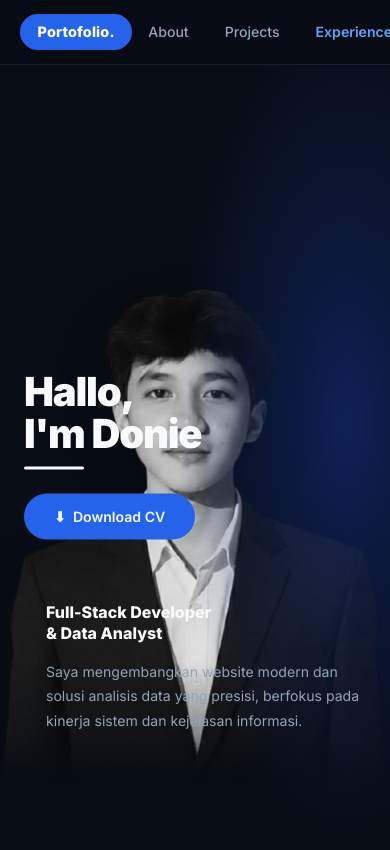
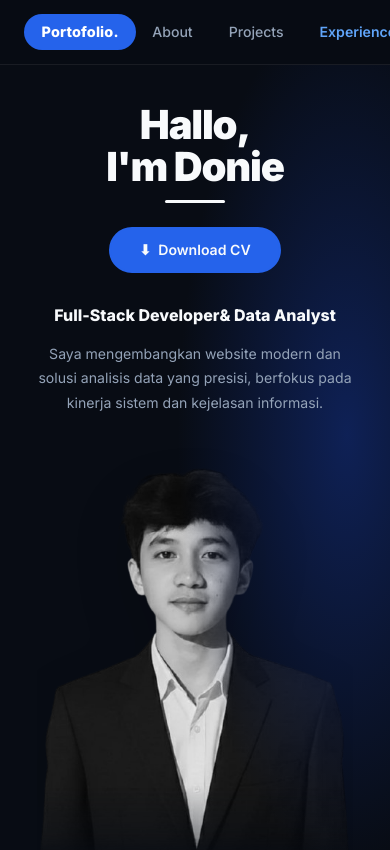
Before and after one commit to dmakapeli-prog/doni-portfolio, a Next.js app: page / in a window 390 px wide. Shown: the top 850 px of the page. Built offline with nearby package versions, Linux system fonts and the light colour scheme.

Commit message:
UI Polish: Sync container max-width with Navbar and implement full responsive layout (Mobile stacked to PC absolute)

```diff
--- a/app/globals.css
+++ b/app/globals.css
@@ -913,5 +913,4 @@ img { max-width: 100%; display: block; }
   .contact-cards-grid { grid-template-columns: 1fr; }
   .cert-card { flex: 0 0 calc(85% - 0.75rem); }
   .section-wrap { padding: 0 1.25rem; }
-  .navbar-inner { padding: 0 1.25rem; }
 }
--- a/app/page.js
+++ b/app/page.js
@@ -77,27 +77,21 @@ function Navbar() {
 }
 
 /* ==============================================================
-   HERO SECTION — Absolute Positioning: Foto di Tengah, Teks Kiri & Kanan
+   HERO SECTION — Responsive: Mobile Stacked to PC Absolute
    ============================================================== */
 function HeroSection() {
   const ref = useReveal();
 
   return (
     <section id="hero" className="hero-section">
-      <div ref={ref} className="flex relative w-full h-[85vh] max-w-7xl mx-auto overflow-hidden px-6 lg:px-12">
+      <div
+        ref={ref}
+        className="relative flex flex-col items-center justify-between pt-10 lg:pt-0 w-full min-h-[85vh] lg:h-[85vh] max-w-7xl mx-auto overflow-hidden px-6 lg:px-12 gap-8 lg:gap-0"
+      >
 
-        {/* TENGAH — Portrait Photo (Absolut) */}
-        <div className="absolute inset-x-0 bottom-0 flex justify-center items-end z-0 pointer-events-none fade-up fd2">
-          <img
-            src="/donie-profile.png"
-            alt="Donie Makapeli — Full-Stack Developer & Data Analyst"
-            className="hero-photo h-[70vh] lg:h-[80vh] w-auto max-w-none object-contain object-bottom grayscale drop-shadow-2xl"
-          />
-        </div>
-
-        {/* KIRI — Greeting + CV Button (Absolut & Sejajar Navbar) */}
-        <div className="absolute left-6 lg:left-12 top-1/2 -translate-y-1/2 flex flex-col items-start z-10 pt-16 hero-left">
-          <div className="fade-up">
+        {/* KIRI — Greeting + CV Button (Mobile: Flow atas, PC: Absolut Kiri) */}
+        <div className="flex flex-col items-center text-center lg:items-start lg:text-left z-10 hero-left lg:absolute lg:left-12 lg:top-1/2 lg:-translate-y-1/2 lg:pt-0">
+          <div className="fade-up flex flex-col items-center lg:items-start">
             <h1 className="hero-greeting">
               Hallo,<br />I&apos;m Donie
             </h1>
@@ -110,15 +104,24 @@ function HeroSection() {
           </div>
         </div>
 
-        {/* KANAN — Role & Description (Absolut & Rata Bawah) */}
-        <div className="absolute right-6 lg:right-12 bottom-12 lg:bottom-24 flex flex-col items-start z-10 max-w-sm hero-right fade-up fd3">
+        {/* KANAN — Role & Description (Mobile: Flow tengah, PC: Absolut Kanan Bawah) */}
+        <div className="flex flex-col items-center text-center lg:items-start lg:text-left z-10 max-w-md lg:max-w-sm hero-right fade-up fd3 lg:absolute lg:right-12 lg:bottom-16">
           <h2 className="hero-role">
-            Full-Stack Developer<br />&amp; Data Analyst
+            Full-Stack Developer<br className="hidden lg:block" />&amp; Data Analyst
           </h2>
           <p className="hero-desc">
             Saya mengembangkan website modern dan solusi analisis data
             yang presisi, berfokus pada kinerja sistem dan kejelasan informasi.
           </p>
+        </div>
+
+        {/* TENGAH — Portrait Photo (Mobile: Flow bawah, PC: Absolut Tengah Dasar) */}
+        <div className="flex justify-center items-end z-0 pointer-events-none fade-up fd2 lg:absolute lg:bottom-0 lg:left-1/2 lg:-translate-x-1/2">
+          <img
+            src="/donie-profile.png"
+            alt="Donie Makapeli — Full-Stack Developer & Data Analyst"
+            className="hero-photo h-[50vh] md:h-[60vh] lg:h-[80vh] w-auto max-w-none object-contain object-bottom grayscale drop-shadow-2xl"
+          />
         </div>
 
       </div>
```
